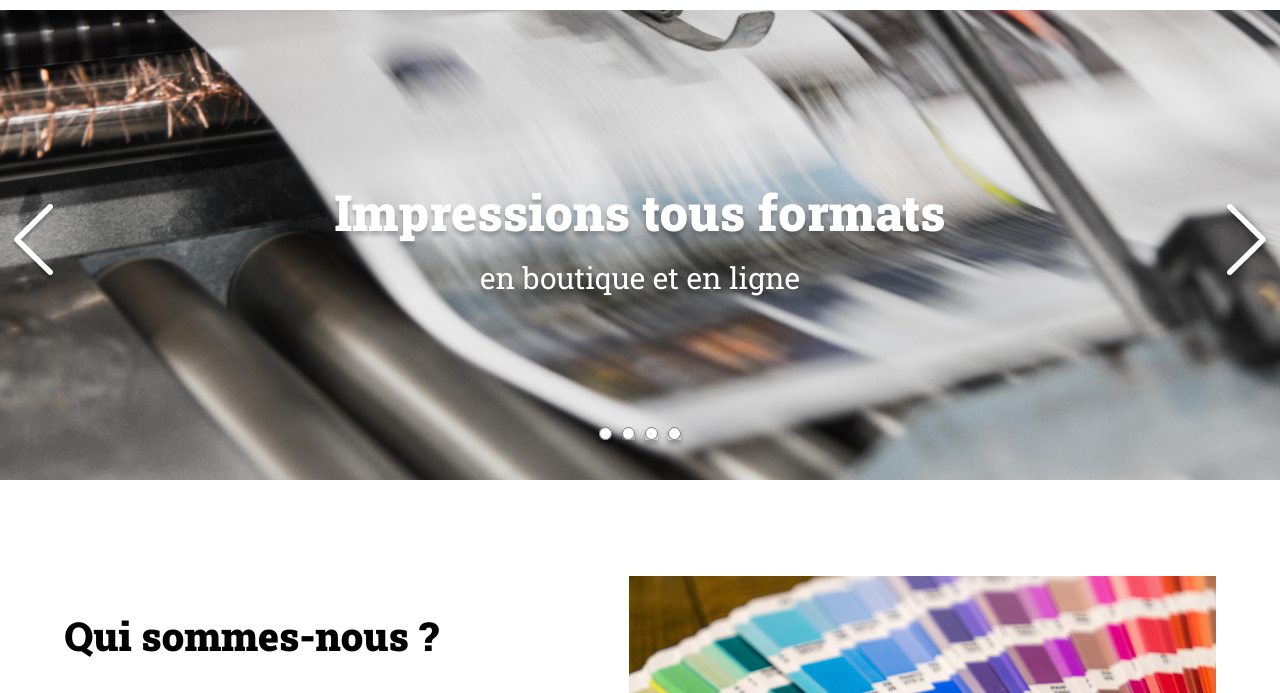
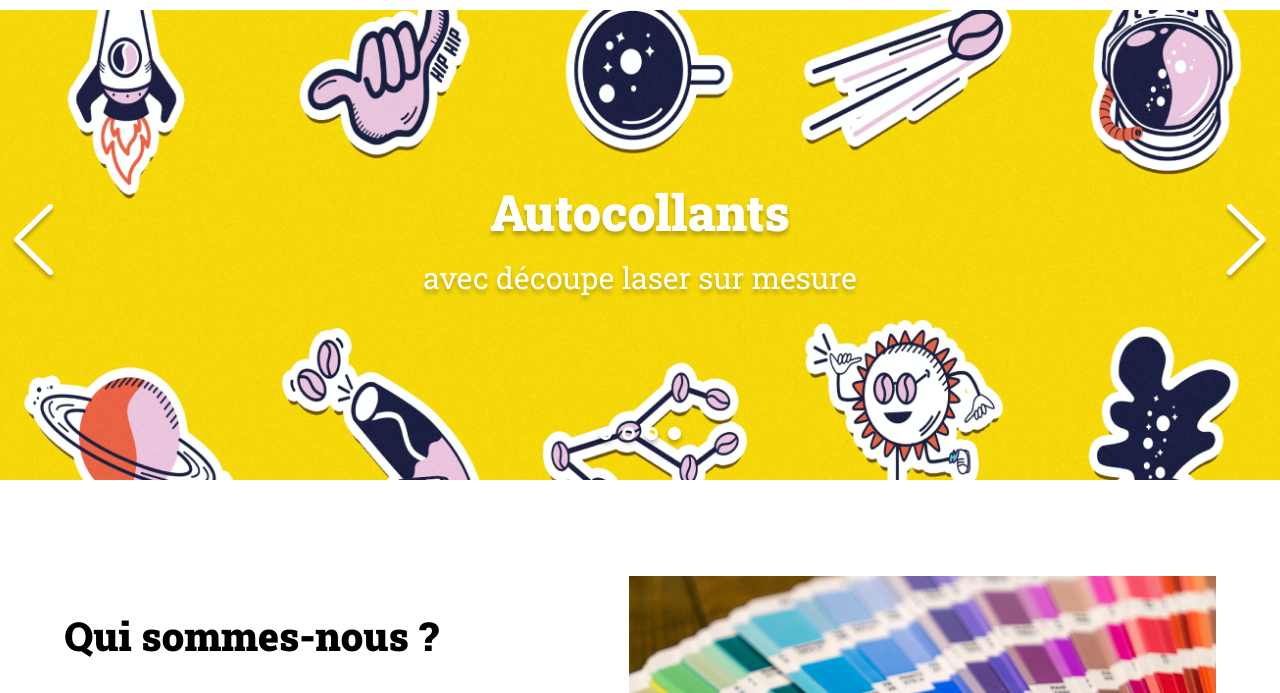
Before and after one commit to AxelAccess/Print-it-JS-main, a plain HTML site: page Print-it-JS-main/index.html in a window 1280 px wide. Both pictures are taken after a click on the link 33 px from the left and 336 px from the top of the page. Shown: the part 91-784 px from the top of the page. Drawn offline with Linux system fonts and the light colour scheme.

Commit message:
Arrow dot tag link

```diff
--- a/Print-it-JS-main/assets/script.js
+++ b/Print-it-JS-main/assets/script.js
@@ -17,23 +17,23 @@ const slides = [
 	}
 ]
 
-let leftArrow=document.querySelector(".arrow_left")
-	console.log(leftArrow)
+//let leftArrow=document.querySelector(".arrow_left")
+//	console.log(leftArrow)
 
-let rightArrow=document.querySelector(".arrow_right")
-	console.log(rightArrow)
+//let rightArrow=document.querySelector(".arrow_right")
+//	console.log(rightArrow)
 
 
 
-document.addEventListener("DOMContentLoaded", ()=>{
-	console.log("coucou3")
-	leftArrow.addEventListener("click",()=>{
-		alert("clickgauche")
-	})
-	rightArrow.addEventListener("click",()=>{
-		alert("clickdroit")
-	})
-})
+//document.addEventListener("DOMContentLoaded", ()=>{
+//	console.log("coucou3")
+//	leftArrow.addEventListener("click",()=>{
+//		alert("clickgauche")
+//	})
+//	rightArrow.addEventListener("click",()=>{
+//		alert("clickdroit")
+//	})
+//})
 
 
 
@@ -73,12 +73,62 @@ document.addEventListener("DOMContentLoaded", ()=>{
 //	})
 //}
 
-let dotRadio = document.querySelectorAll("input[type=radio]");
-let image = document.querySelector("#banner img");
-dotRadio.forEach((radio) => {
+
+let dotRadio = document.querySelectorAll(".dot")
+let image = document.querySelector("#banner img")
+let tagLine = document.querySelector("#banner  p")
+dotRadio.forEach((radio , index) => {
     radio.addEventListener("change", () => {
         if (radio.checked) {
-            image.src = `./assets/images/slideshow/slide${radio.value}.jpg`;
+			imageIndex = index;
+			image.src = `./assets/images/slideshow/${slides[radio.value -1].image}`
+			//tagLine.innerHTML = slides[imageIndex].tagLine
+			newIndex()
         }
-    });
-});
+    })
+})
+
+for(let i = 0; i< slides.length; i++){
+	dotRadio[i].addEventListener("click", () =>{
+		dotRadio.forEach((dot) =>{
+			dot.classList.remove("dot_selected")
+		})
+		dotRadio[i].classList.add("dot_selected")
+		imageIndex = i;
+		image.src = `./assets/images/slideshow/${slides[i].image}`
+		tagLine.innerHTML = slides[imageIndex].tagLine
+		newIndex()
+	})
+}
+let imageIndex = 0
+let leftArrow=document.querySelector(".arrow_left")
+    leftArrow.addEventListener("click", () => {
+        imageIndex = (imageIndex - 1 + slides.length) % slides.length;
+    	image.src = `./assets/images/slideshow/${slides[imageIndex].image}`
+		//dotRadio.forEach((dot) =>{
+		//	dot.classList.remove("dot_selected")
+		//})
+		//dotRadio[i].classList.add("dot_selected")
+		newIndex()
+
+})
+
+let rightArrow=document.querySelector(".arrow_right")
+	rightArrow.addEventListener("click", () => {
+		imageIndex = (imageIndex + 1 + slides.length) % slides.length;
+		image.src = `./assets/images/slideshow/${slides[imageIndex].image}`
+		newIndex()
+		//dotRadio.forEach((dot) =>{
+		//	dot.classList.remove("dot_selected")
+		//})
+		//dotRadio[i].classList.add("dot_selected")
+})
+
+function newIndex() {
+	dotRadio.forEach((dot) =>{
+		dot.classList.remove("dot_selected")
+	})
+	dotRadio[imageIndex].classList.add("dot_selected")
+	image.src = `./assets/images/slideshow/${slides[imageIndex].image}`
+	tagLine.innerHTML = slides[imageIndex].tagLine
+}
--- a/Print-it-JS-main/index.html
+++ b/Print-it-JS-main/index.html
@@ -25,10 +25,10 @@
 			<a class="arrow_right arrow"><img src="./assets/images/arrow_right.png"></a>
 
 		<div class="dots">
-			<input type="radio" class="dot" value="1">
-			<input type="radio" class="dot" value="2">
-			<input type="radio" class="dot" value="3">
-			<input type="radio" class="dot" value="4">
+			<div class="dot"></div>
+			<div class="dot"></div>
+			<div class="dot"></div>
+			<div class="dot"></div>
 		</div>
 	</div>
 
```
